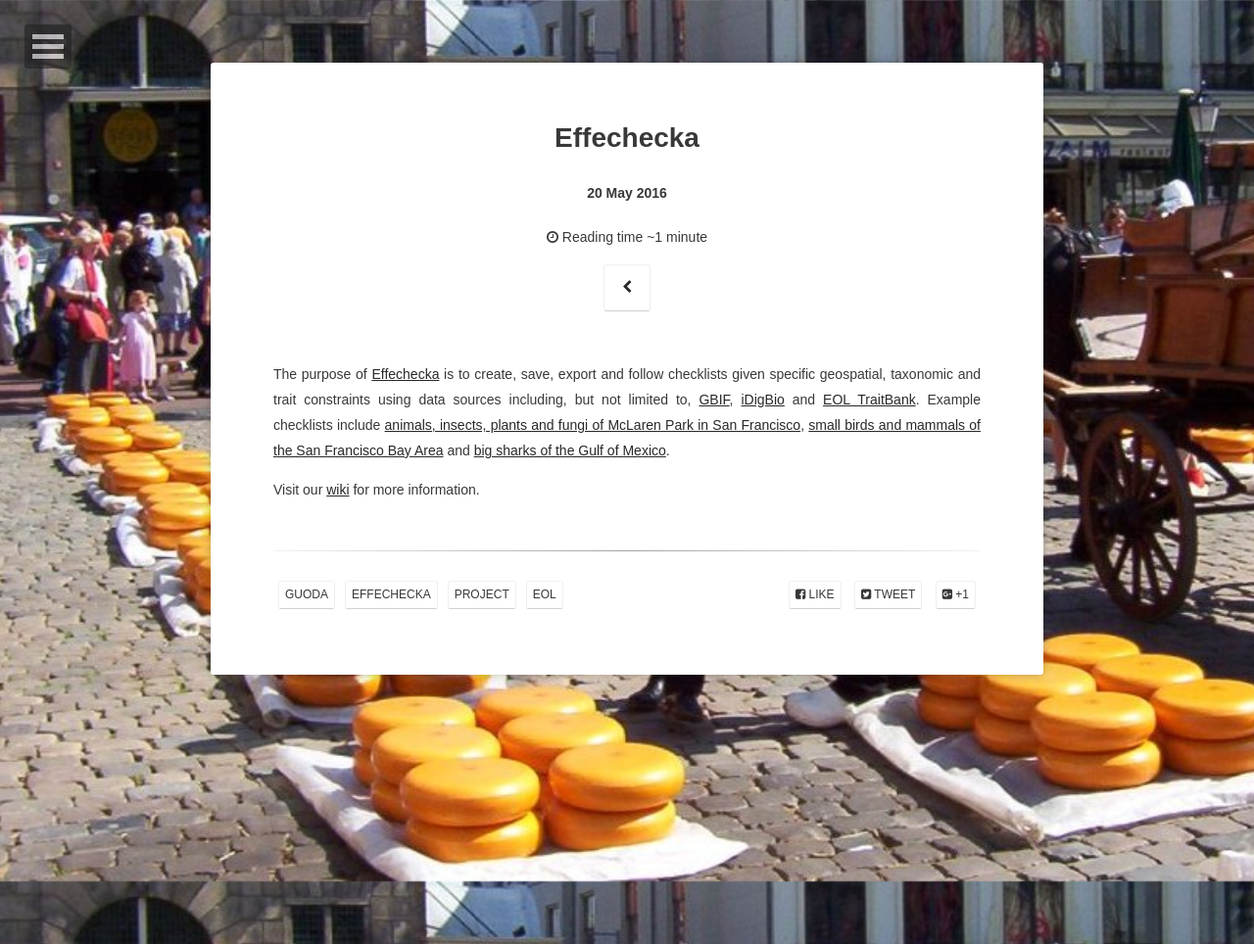
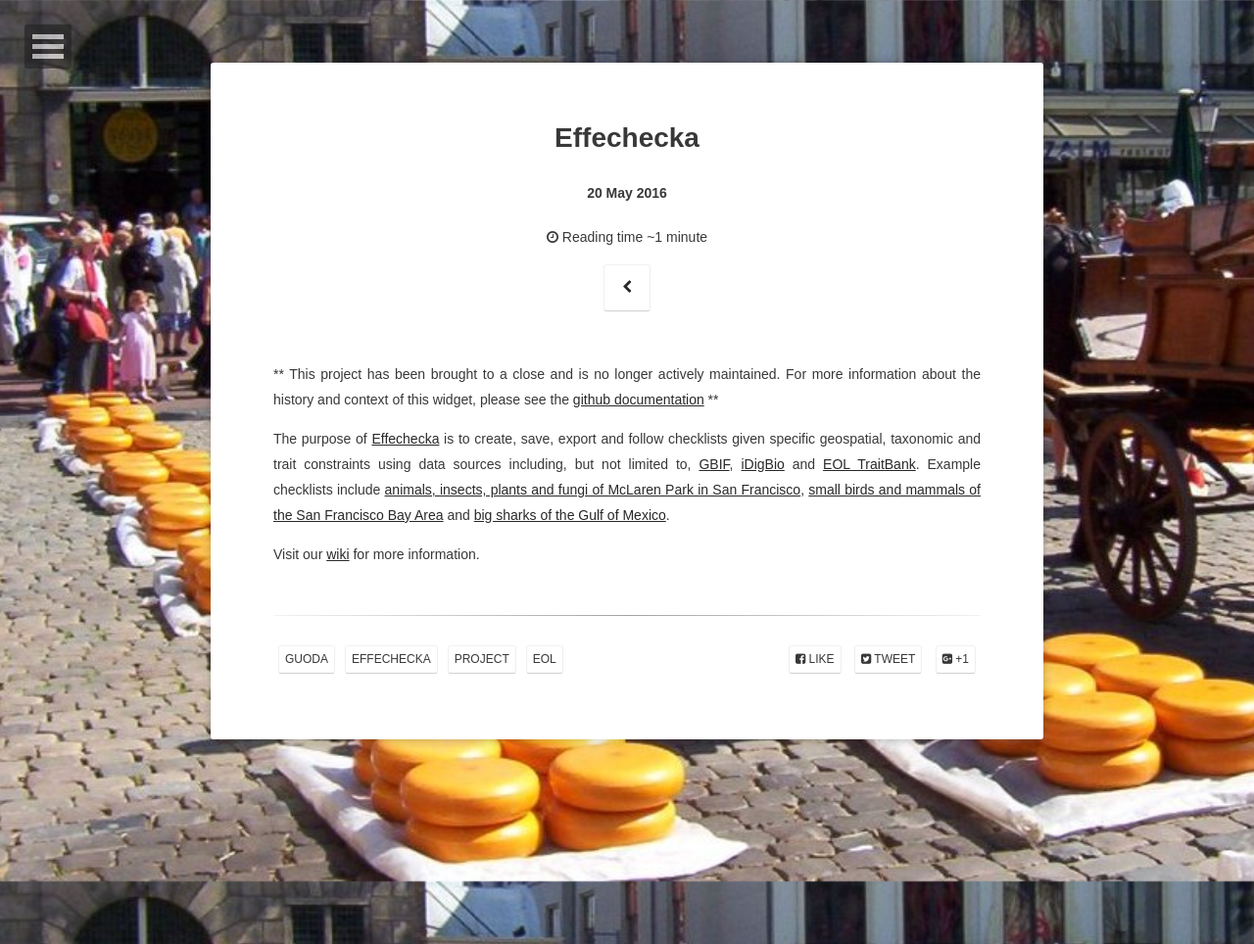
Before and after one commit to bio-guoda/bio-guoda.github.io, a Jekyll site: the page built from _posts/2016-05-20-effechecka.md, in a window 1280 px wide. Shown: the whole page at 98% size. Built offline with Jekyll 4.4.1, drawn with Linux system fonts in a browser that asks for light colours; some web fonts are replaced.

Commit message:
add decprecation notice . cc @jhammock

```diff
--- a/_posts/2016-05-20-effechecka.md
+++ b/_posts/2016-05-20-effechecka.md
@@ -11,7 +11,9 @@ tag:
 - eol
 comments: false
 ---
-The purpose of [Effechecka](https://github.com/jhpoelen/effechecka) is to create, save, export and follow
+ ** This project has been brought to a close and is no longer actively maintained. For more information about the history and context of this widget, please see the [github documentation](https://github.com/effechecka) **
+
+The purpose of [Effechecka](https://github.com/bio-guoda/effechecka) is to create, save, export and follow
 checklists given specific geospatial, taxonomic and trait constraints using data sources including, but not limited to,
 [GBIF](http://gbif.org), [iDigBio](https://idigbio.org) and
 [EOL TraitBank](http://eol.org/traitbank). Example checklists include
```
Also changed, not shown: _posts/2017-05-02-freshdata.md (+2 -0 lines).
